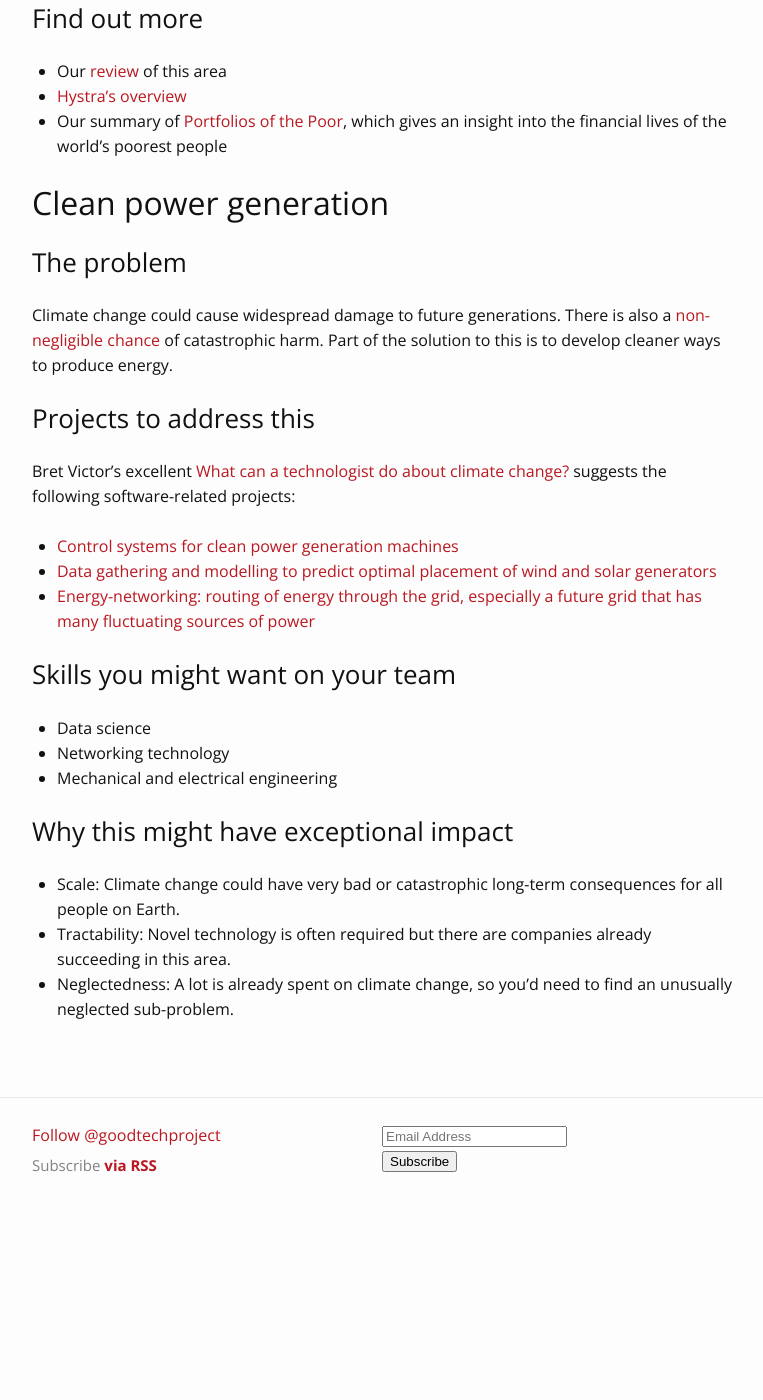
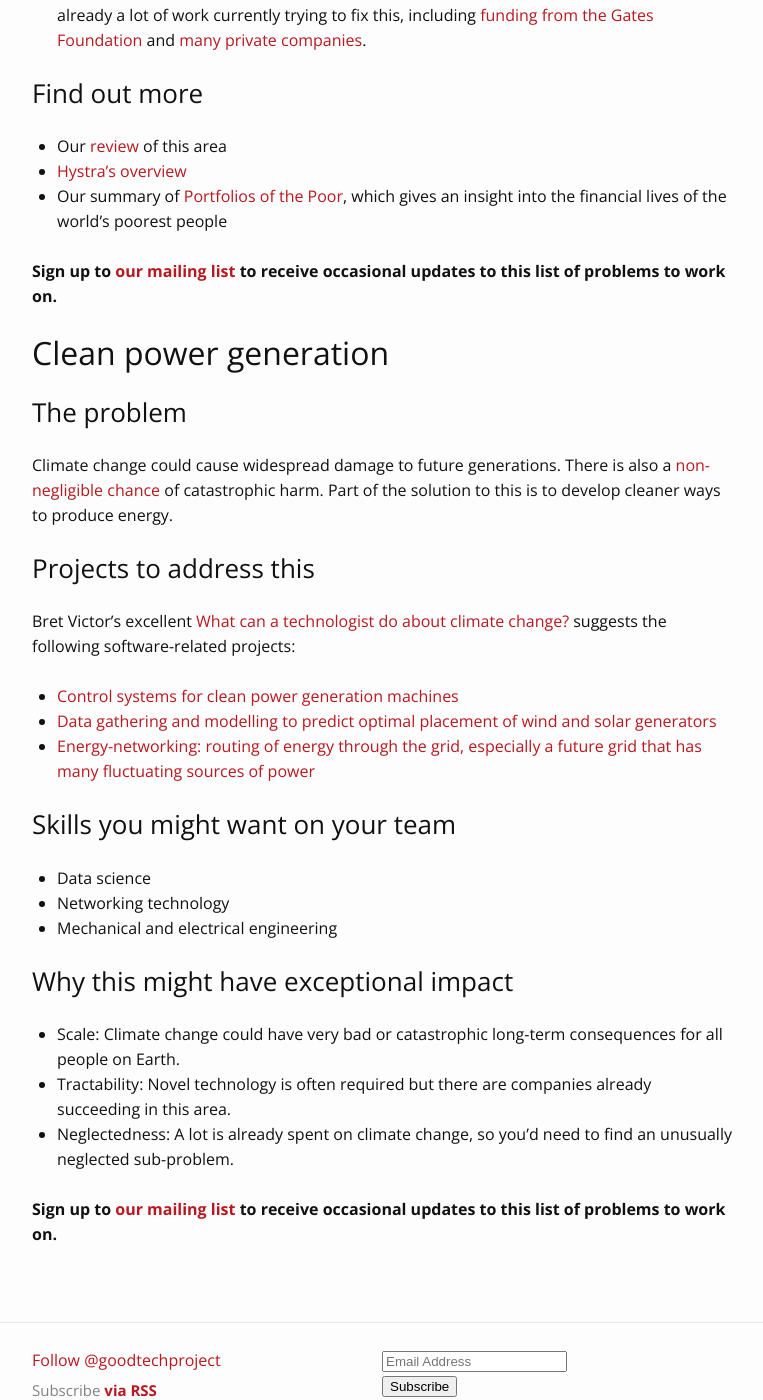
Before and after one commit to richardbatty/good-technology-project, a Jekyll site: the page built from problems.md, in a window 1280 px wide and 1400 px high, scrolled down 2067 px. Shown: the whole window, without its empty margins (258-1021 px from the left). Built offline with Jekyll 4.4.1, drawn with Linux system fonts in a browser that asks for light colours; comment, search, counter and statistics services are not loaded; before the commit the page ends 3270 px from its top, so only the background shows below that; some of the changed text lies outside the part shown.

Commit message:
Add 'sign up to mailing list' to problem list page

```diff
--- a/problems.md
+++ b/problems.md
@@ -32,6 +32,8 @@ Identifying disease outbreaks quickly can vastly reduce the harm that they do an
 * Our [interview with Alex Demarsh](http://goodtechnologyproject.org/blog/2016/06/11/interview-with-alex-demarsh), who works on this.
 * [This overview](http://faculty.nps.edu/rdfricke/docs/Encyclopedia%20Article.pdf) of the field of biosurveillance.
 
+**Sign up to [our mailing list](http://eepurl.com/b7sqvP) to receive occasional updates to this list of problems to work on.**
+
 ## <a name="financial_services_for_the_poor"></a> Financial services for the world’s poorest
 
 ### The problem
@@ -60,6 +62,8 @@ Because conventional banks don’t want to have the world’s poorest people as
 * [Hystra's overview](http://static1.squarespace.com/static/51bef39fe4b010d205f84a92/t/51f245abe4b0475c8b40f894/1374832043586/Hystra_Rapport_ICT_for_the_BoP.pdf#page=140)
 * Our summary of [Portfolios of the Poor](http://goodtechnologyproject.org/blog/2016/01/12/portfolios-of-the-poor-book-summary/), which gives an insight into the financial lives of the world's poorest people
 
+**Sign up to [our mailing list](http://eepurl.com/b7sqvP) to receive occasional updates to this list of problems to work on.**
+
 ## <a name="clean_power_generation"></a> Clean power generation
 
 ### The problem
@@ -85,3 +89,5 @@ Bret Victor's excellent [What can a technologist do about climate change?](http:
 * Scale: Climate change could have very bad or catastrophic long-term consequences for all people on Earth.
 * Tractability: Novel technology is often required but there are companies already succeeding in this area.
 * Neglectedness: A lot is already spent on climate change, so you'd need to find an unusually neglected sub-problem.
+
+**Sign up to [our mailing list](http://eepurl.com/b7sqvP) to receive occasional updates to this list of problems to work on.**
```
